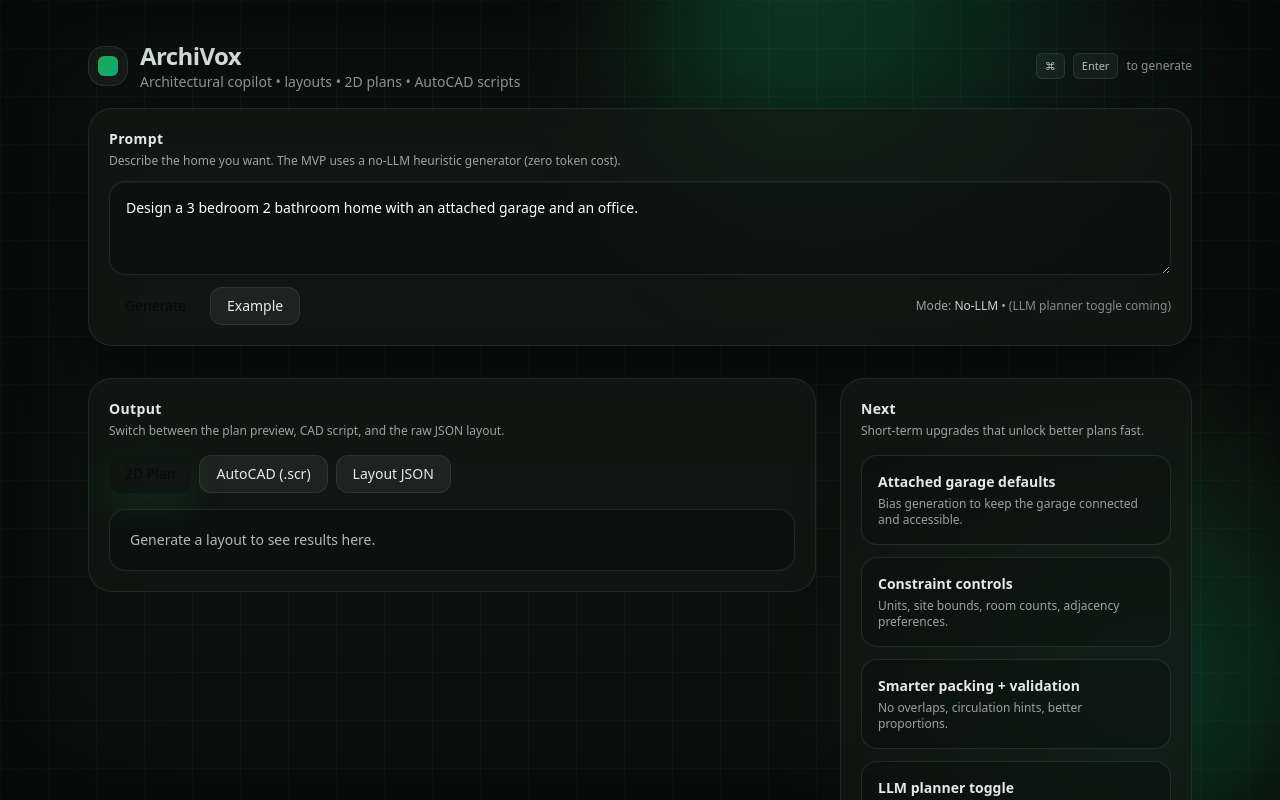
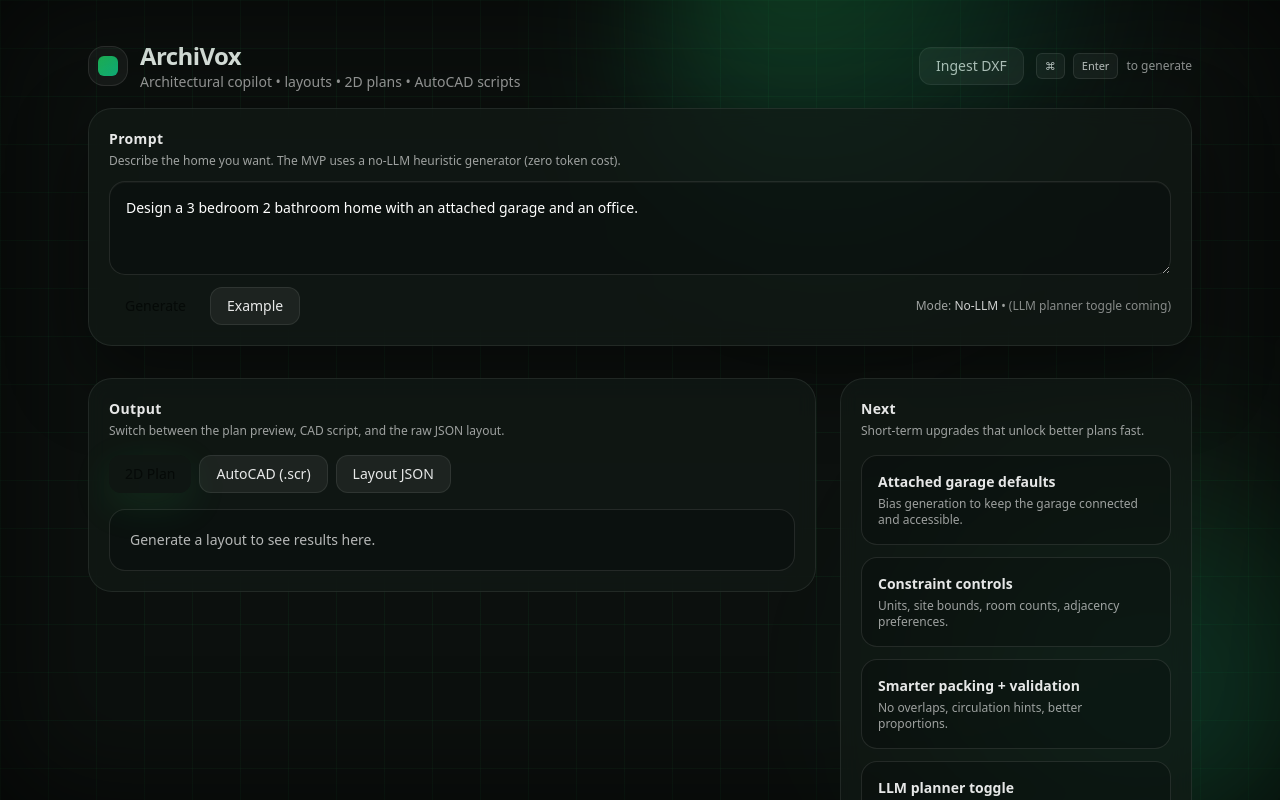
Before and after one commit to Jakelandry000/archivox-vercel-server, a Next.js app in the folder apps/web/: page / in a window 1280 px wide. Shown: the top 800 px of the page. Built offline with nearby package versions, Linux system fonts and the light colour scheme.

Commit message:
chore: fix lint script + link ingest from header

```diff
--- a/apps/web/src/app/page.tsx
+++ b/apps/web/src/app/page.tsx
@@ -72,10 +72,13 @@
               </div>
             </div>
 
-            <div className="hidden sm:flex items-center gap-2 text-xs text-white/60">
-              <span className="kbd">⌘</span>
-              <span className="kbd">Enter</span>
-              <span>to generate</span>
+            <div className="hidden sm:flex items-center gap-3 text-xs text-white/60">
+              <a className="btn btn-ghost text-white/80" href="/ingest">Ingest DXF</a>
+              <div className="flex items-center gap-2">
+                <span className="kbd">⌘</span>
+                <span className="kbd">Enter</span>
+                <span>to generate</span>
+              </div>
             </div>
           </div>
 
--- a/package.json
+++ b/package.json
@@ -9,7 +9,7 @@
   "scripts": {
     "dev": "npm run dev --workspace @archivox/web",
     "build": "npm run build --workspace @archivox/web",
-    "lint": "npm run lint --workspaces",
+    "lint": "npm run lint --workspace @archivox/web",
     "test": "echo \"(no tests yet)\"",
     "prisma:generate": "prisma generate --schema=packages/db/prisma/schema.prisma",
     "postinstall": "npm run prisma:generate"
```
